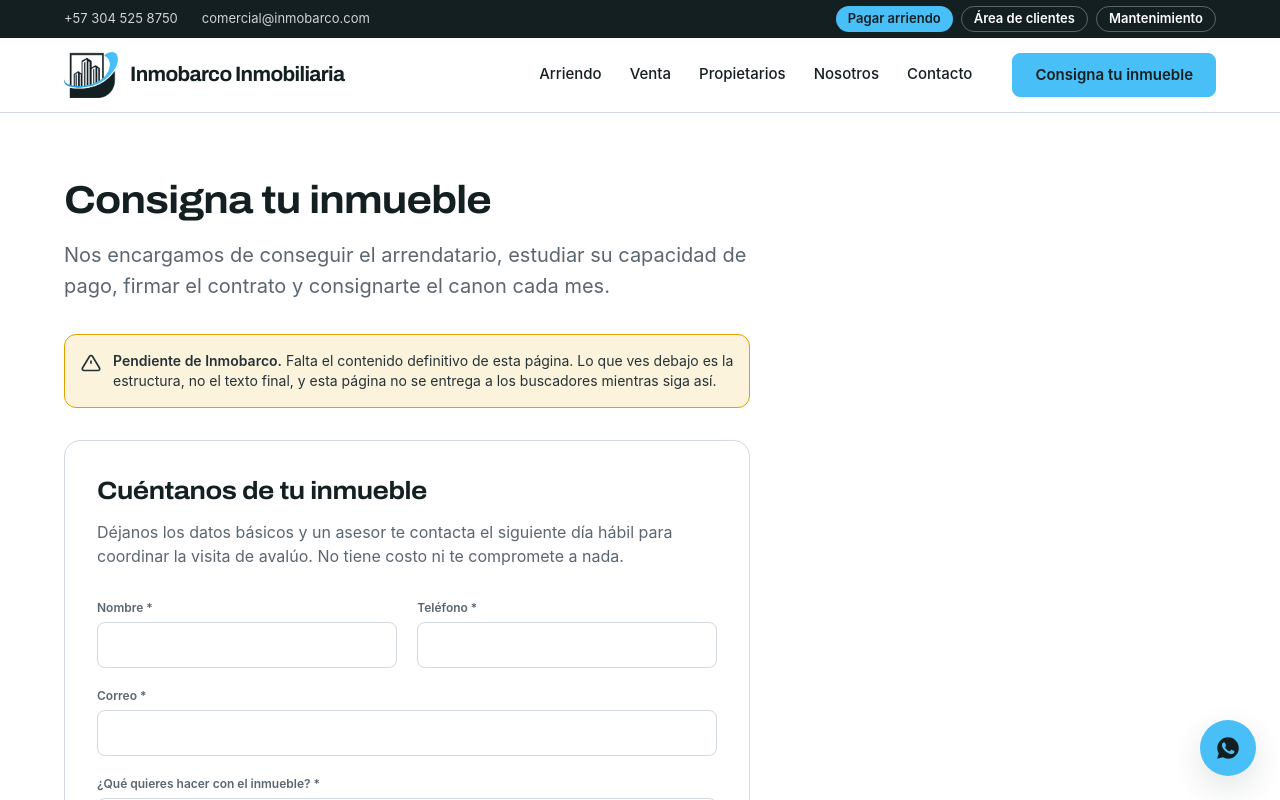
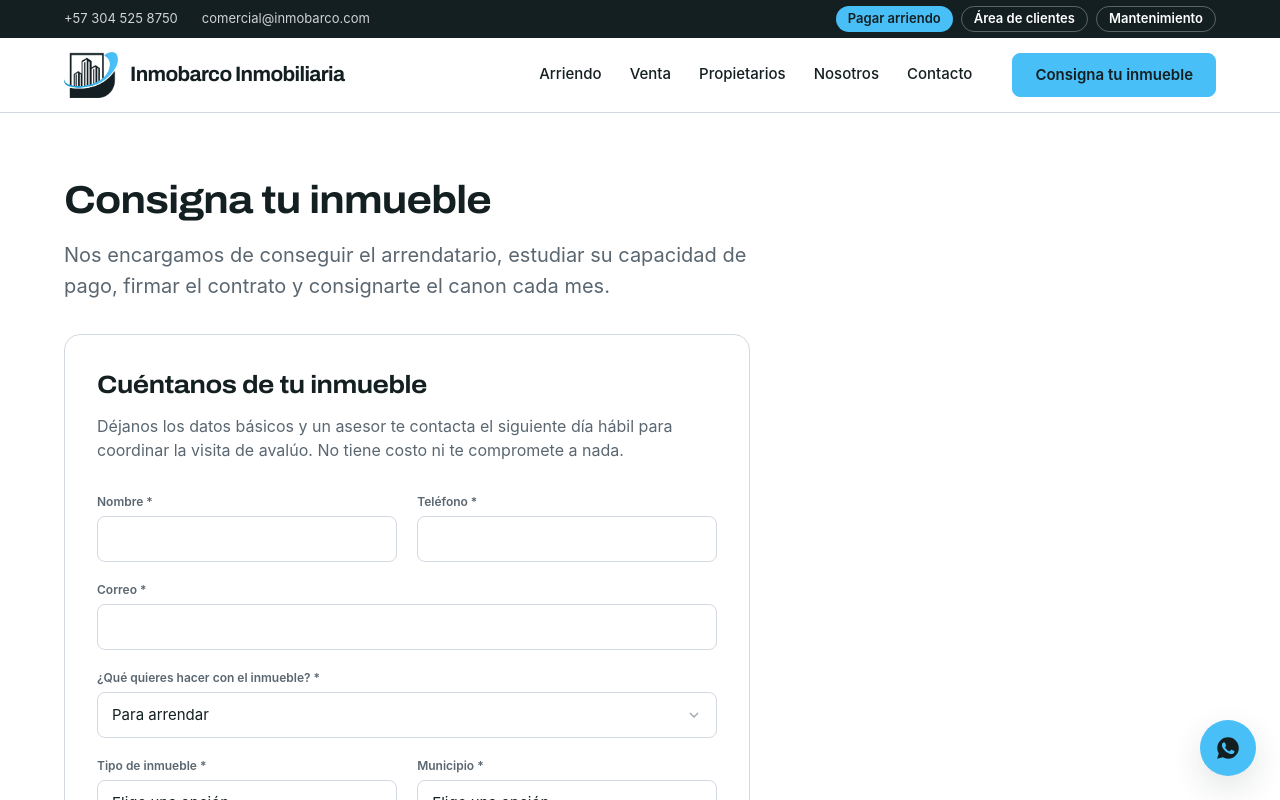
Before and after one commit to inmobarco/inmobarco-web, a Nuxt app: page /propietarios in a window 1280 px wide. Shown: the top 800 px of the page. Built offline with nearby package versions, Linux system fonts and the light colour scheme.

Commit message:
fix: hide pending notice on owners page
Enable hidePendingNotice on /propietarios so the "Pendiente de
Inmobarco" box is not shown to the public. The page stays noindex
while its content is pending.

```diff
--- a/app/pages/propietarios.vue
+++ b/app/pages/propietarios.vue
@@ -15,7 +15,7 @@ const formEnabled = useFormsEnabled()
 </script>
 
 <template>
-  <ContentPage :content="PROPIETARIOS">
+  <ContentPage :content="PROPIETARIOS" hide-pending-notice>
     <template #before-sections>
       <div class="mt-8 rounded-lg border border-line p-6 md:p-8">
         <h2 class="text-xl">
```
